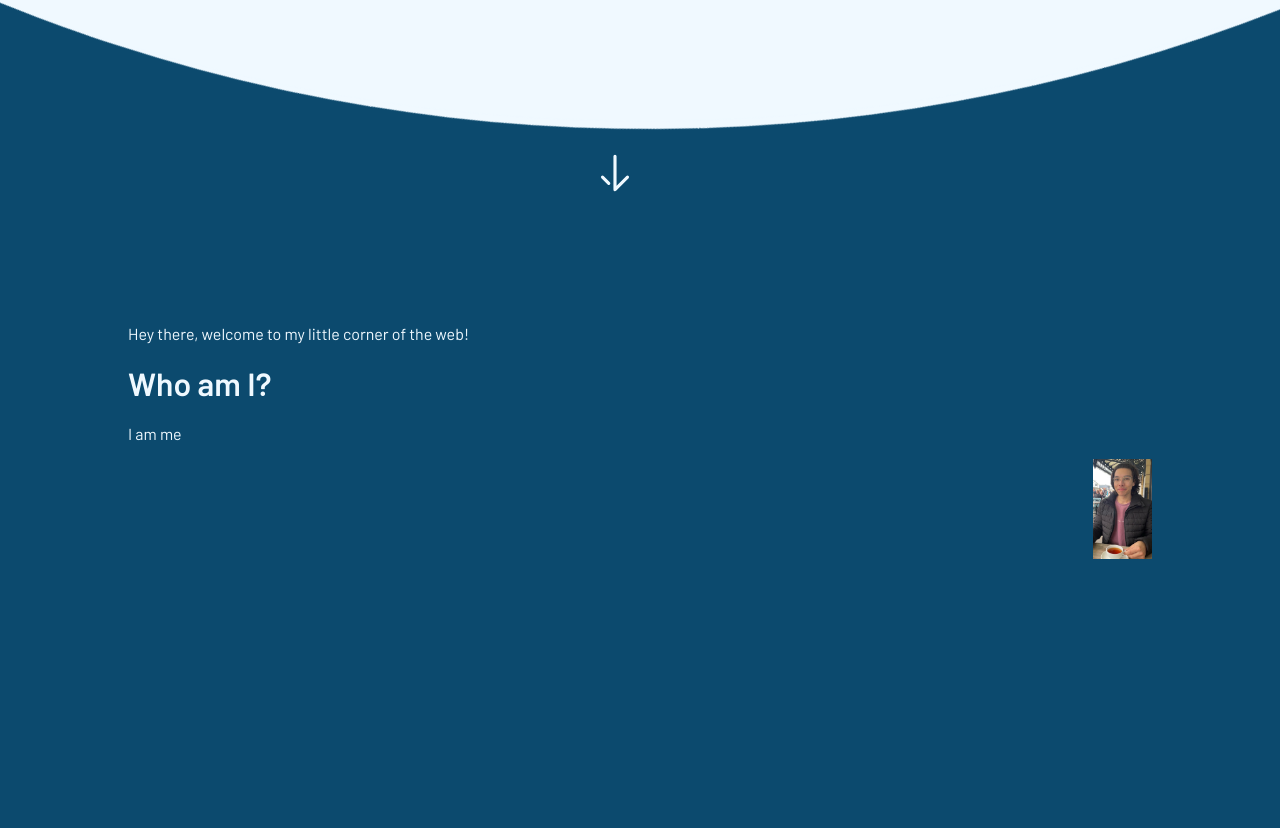
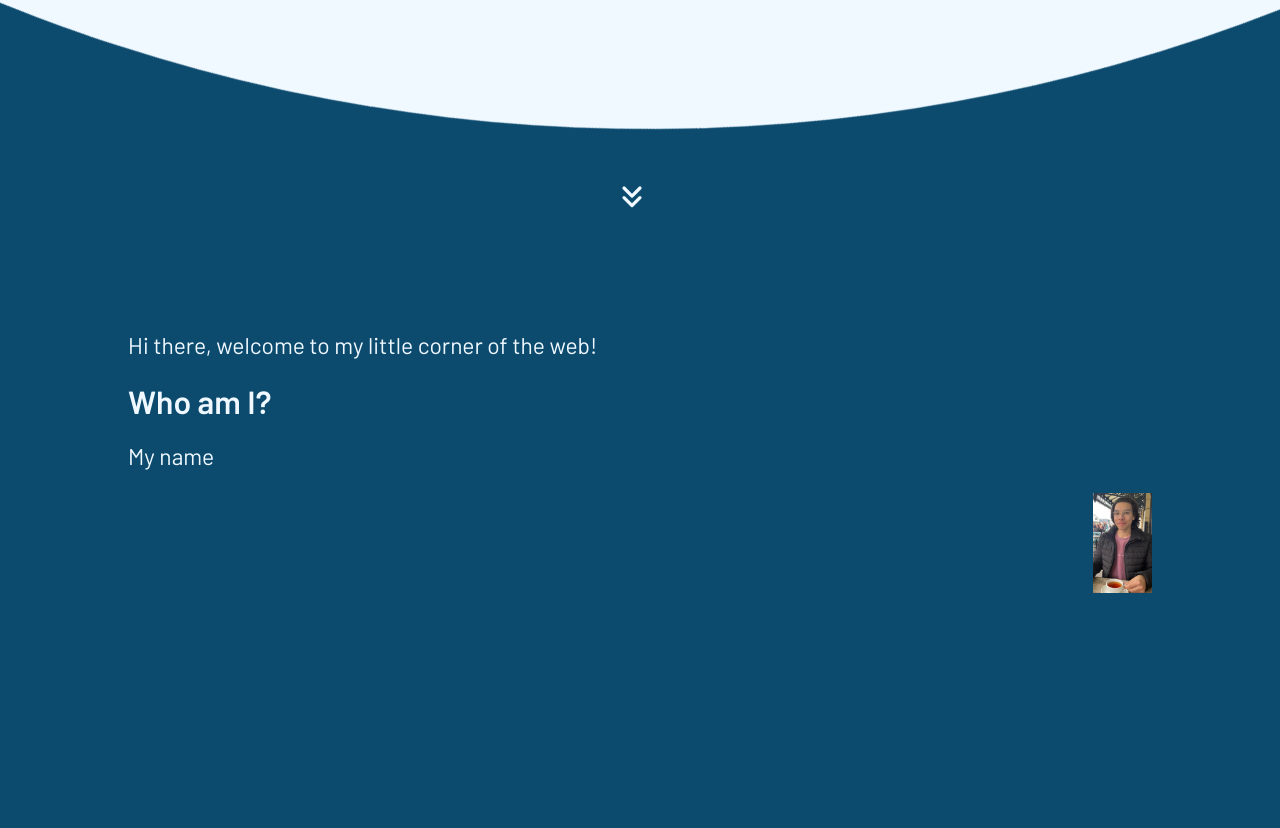
Before and after one commit to AndyRoo0/portfolio, a React (Create React App) app: page / in a window 1280 px wide. Shown: the part 572-1400 px from the top of the page. Built offline with nearby package versions, Linux system fonts and the light colour scheme.

Commit message:
playing around with ways to make the navbar change colour

```diff
--- a/package.json
+++ b/package.json
@@ -9,6 +9,7 @@
     "react": "^18.2.0",
     "react-dom": "^18.2.0",
     "react-icons": "^4.7.1",
+    "react-intersection-observer": "^9.4.2",
     "react-scripts": "5.0.1",
     "web-vitals": "^2.1.4"
   },
--- a/src/App/App.css
+++ b/src/App/App.css
@@ -2,88 +2,6 @@
   margin: 0;
   padding: 0;
 }
-
-/* .nav {
-  z-index: 10;
-  position: fixed;
-  width: 100%;
-  box-sizing: border-box;
-  top: 0;
-  margin: 0;
-  background-color: #f0f9ff;
-  list-style-type: none;
-  overflow: hidden;
-}
-
-.nav li {
-  float: right;
-  opacity: 0;
-  text-align: center;
-}
-
-.nav a {
-  font-size: calc(5px + 1vw);
-  display: block;
-  min-width: 10vw;
-  padding: calc(5px + 1vw);
-  text-decoration: none;
-  font-weight: 600;
-  color: #0c4a6e;
-}
-
-.nav li:nth-child(1) {
-  animation: 1s ease-out 1s 1 slideInFromSky forwards;
-}
-.nav li:nth-child(2) {
-  animation: 1s ease-out 1.1s 1 slideInFromSky forwards;
-}
-.nav li:nth-child(3) {
-  animation: 1s ease-out 1.2s 1 slideInFromSky forwards;
-}
-.nav li:nth-child(4) {
-  animation: 1s ease-out 1.3s 1 slideInFromSky forwards;
-}
-
-.nav a:hover {
-  background-color: #0c4a6e;
-  color: #f0f9ff;
-}
-
-.nav p {
-  margin: 0;
-}
-
-.nav a i {
-  display: none;
-}
-
-.about:hover i {
-  display: block;
-  padding: 0px 2svw 0px 2svw;
-  animation: pulse 2s infinite;
-}
-
-.proj:hover i {
-  display: block;
-  padding: 0px 2svw 0px 2svw;
-  animation: buzz 2s infinite;
-}
-
-.contact:hover i {
-  display: block;
-  padding: 0px 2svw 0px 2svw;
-  animation: spin 2s infinite;
-}
-
-.cv:hover i {
-  display: block;
-  padding: 0px 2svw 0px 2svw;
-  animation: bounce 2s infinite;
-}
-
-.nav a:hover b {
-  display: none;
-} */
 
 .welcome {
   position: relative;
@@ -112,8 +30,10 @@
 }
 
 .arrow {
+  color: #f0f9ff;
+  scale: 2;
   position: absolute;
-  top: 40vh;
+  top: 45vh;
   right: 50vw;
   opacity: 0;
   animation: 1s ease-out 1.8s 1 slideInFromSky forwards;
@@ -253,20 +173,6 @@ section:after {
   }
 }
 
-.whoami {
-  min-height: 100vh;
-  background-color: #0c4a6e;
-  padding-top: 10vh;
-  padding-bottom: 10vh;
-  padding-left: 10vw;
-  padding-right: 10vw;
-  color: #f0f9ff;
-}
-
-.portrait {
-  float: right;
-}
-
 .projects {
   min-height: 100vh;
   background-color: #0c4a6e;
--- a/src/App/App.js
+++ b/src/App/App.js
@@ -1,8 +1,9 @@
 import React from 'react';
 import './App.css';
 import NavBar from '../Components/NavBar/NavBar';
-import portrait from '../images/portrait.png';
+import About from '../Components/About/About';
 import arrow from '../images/arrow.svg';
+import { HiChevronDoubleDown } from 'react-icons/hi';
 
 function App() {
   return (
@@ -14,15 +15,11 @@ function App() {
       </div>
       <section className='waves'>
         <a href='#about'>
-          <img className='arrow' src={arrow} alt='An arrow' height='50vh' />
+          <HiChevronDoubleDown className='arrow' />
+          {/* <img className='arrow' src={arrow} alt='An arrow' height='50vh' /> */}
         </a>
       </section>
-      <div className='whoami' id='about'>
-        <p>Hey there, welcome to my little corner of the web!</p>
-        <h1>Who am I?</h1>
-        <p>I am me</p>
-        <img className='portrait' src={portrait} alt='Me' height='100vh' />
-      </div>
+      <About />
       <div className='projects' id='projects'>
         <h1>What have I been working on?</h1>
         <p>Cool stuff here</p>
--- /dev/null
+++ b/src/Components/About/About.css
@@ -0,0 +1,18 @@
+.whoami {
+  margin: 0;
+  min-height: 100vh;
+  background-color: #0c4a6e;
+  padding-top: 10vh;
+  padding-bottom: 10vh;
+  padding-left: 10vw;
+  padding-right: 10vw;
+  color: #f0f9ff;
+}
+
+.portrait {
+  float: right;
+}
+
+.whoami p {
+  font-size: calc(10px + 1vw);
+}
--- /dev/null
+++ b/src/Components/About/About.js
@@ -0,0 +1,16 @@
+import React from 'react';
+import './About.css';
+import portrait from '../../images/portrait.png';
+
+function About() {
+  return (
+    <div className='whoami'>
+      <p>Hi there, welcome to my little corner of the web!</p>
+      <h1>Who am I?</h1>
+      <p>My name</p>
+      <img className='portrait' src={portrait} alt='Me' height='100vh' />
+    </div>
+  );
+}
+
+export default About;
--- a/src/Components/NavBar/NavBar.css
+++ b/src/Components/NavBar/NavBar.css
@@ -6,6 +6,18 @@
   top: 0;
   margin: 0;
   background-color: #f0f9ff;
+  list-style-type: none;
+  overflow: hidden;
+}
+
+.navbar.colorChange {
+  z-index: 10;
+  position: fixed;
+  width: 100%;
+  box-sizing: border-box;
+  top: 0;
+  margin: 0;
+  background-color: #0c4a6e;
   list-style-type: none;
   overflow: hidden;
 }
--- a/src/Components/NavBar/NavBar.js
+++ b/src/Components/NavBar/NavBar.js
@@ -1,4 +1,4 @@
-import React from 'react';
+import React, { useState } from 'react';
 import './NavBar.css';
 import { HiOutlineCloudDownload } from 'react-icons/hi';
 import { HiCode } from 'react-icons/hi';
@@ -9,9 +9,18 @@ import { HiOutlineMail } from 'react-icons/hi';
  * An animated sticky NavBar. Includes links to "About", "Contact", "Projects" & "Resume"
  */
 function NavBar() {
+  const [colorChange, setColorchange] = useState(false);
+  const changeNavbarColor = () => {
+    if (window.scrollY >= 800) {
+      setColorchange(false);
+    } else {
+      setColorchange(true);
+    }
+  };
+  window.addEventListener('scroll', changeNavbarColor);
   return (
     <div>
-      <ul className='nav'>
+      <ul className={colorChange ? 'nav colorChange' : 'nav'}>
         <li>
           <a className='cv' href='default.asp'>
             <i>
--- a/src/index.css
+++ b/src/index.css
@@ -5,10 +5,26 @@ body {
   font-family: 'Barlow', sans-serif;
   -webkit-font-smoothing: antialiased;
   -moz-osx-font-smoothing: grayscale;
-  background-color: #f0f9ff;
+  background-color: #0c4a6e;
 }
 
 code {
   font-family: source-code-pro, Menlo, Monaco, Consolas, 'Courier New',
     monospace;
 }
+
+/* Utility Class */
+.onScreen {
+  opacity: 1;
+  transition: all 1.5s;
+  transform: translateX(0);
+}
+
+.flexcol {
+  display: flex;
+  flex-direction: column;
+}
+
+.centre {
+  align-items: center;
+}
```
Also changed, not shown: 1 other file (tests, documents, lock files or other folders).
